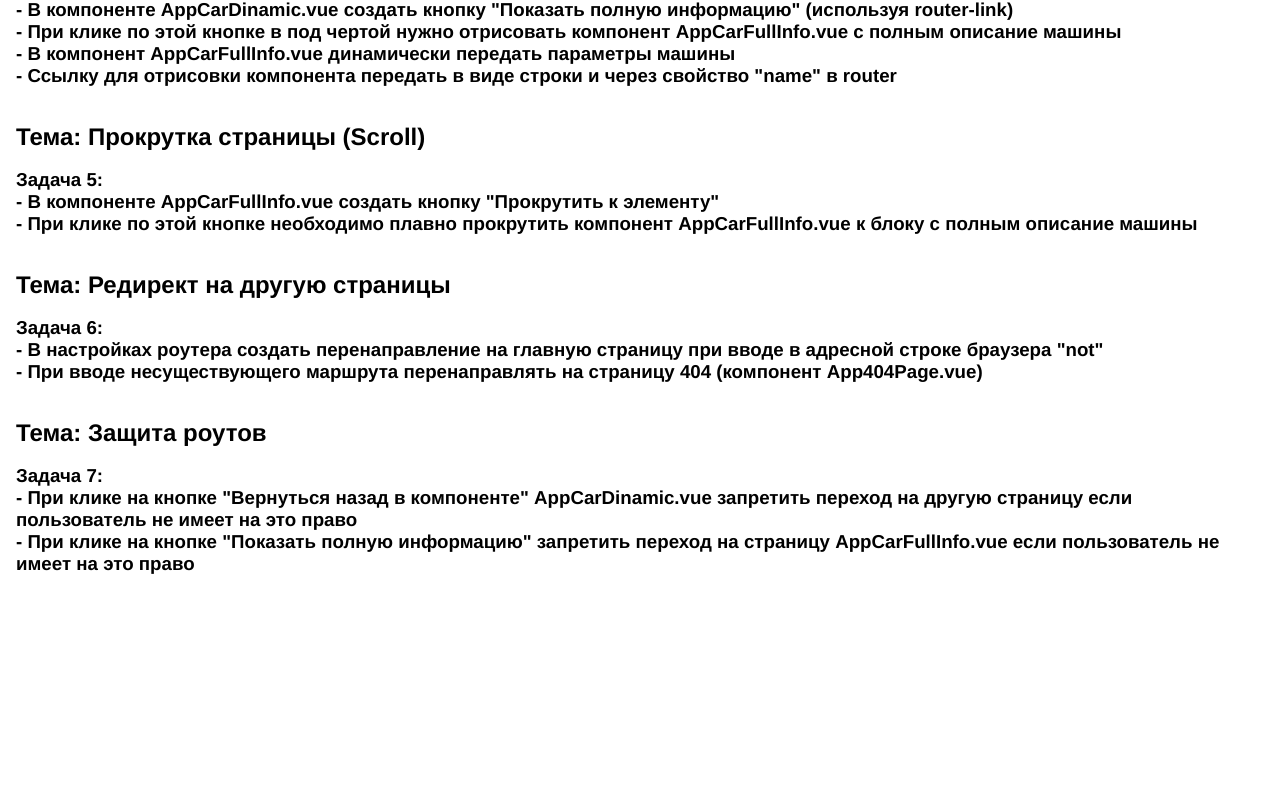
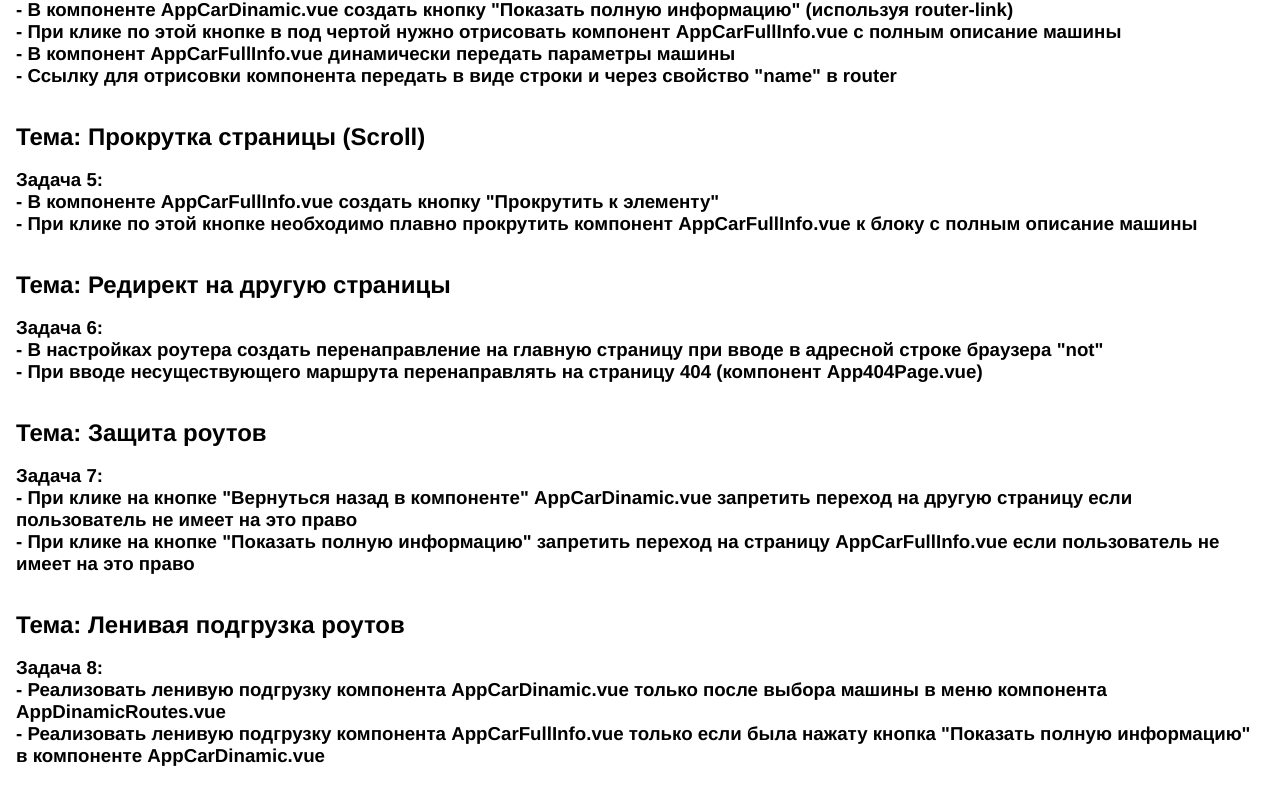
Before and after one commit to VladimirShadrov/vue-router-and-vuex-repetition, a Vue app: page / in a window 1280 px wide. Shown: the part 785-1590 px from the top of the page. Before the commit the page ends 1412 px from the top, so only its background shows below. Built offline with nearby package versions, Linux system fonts and the light colour scheme.

Commit message:
Контент ленивая подгрузка роутов

```diff
--- a/src/components/AppCarFullInfo.vue
+++ b/src/components/AppCarFullInfo.vue
@@ -18,8 +18,7 @@
 export default {
   name: 'app-car-full-info',
   beforeRouteEnter(to, from, next) {
-    console.log('Перехожу на страницу с полным описанием');
-    next(false);
+    next(true);
   },
 };
 </script>
--- a/src/components/AppRouterTasks.vue
+++ b/src/components/AppRouterTasks.vue
@@ -72,6 +72,16 @@
       - При клике на кнопке "Показать полную информацию" запретить переход на страницу AppCarFullInfo.vue если пользователь не имеет на это право<br />
     </h3>
     <br /><br />
+
+    <h2>Тема: Ленивая подгрузка роутов</h2>
+    <br />
+    <h3>
+      Задача 8: <br />
+      - Реализовать ленивую подгрузку компонента AppCarDinamic.vue только после выбора машины в меню компонента AppDinamicRoutes.vue <br />
+      - Реализовать ленивую подгрузку компонента AppCarFullInfo.vue только если была нажату кнопка "Показать полную информацию" в компоненте
+      AppCarDinamic.vue <br />
+    </h3>
+    <br /><br />
   </div>
 </template>
 
```
Also changed, not shown: src/router/index.ts (+5 -6 lines).
